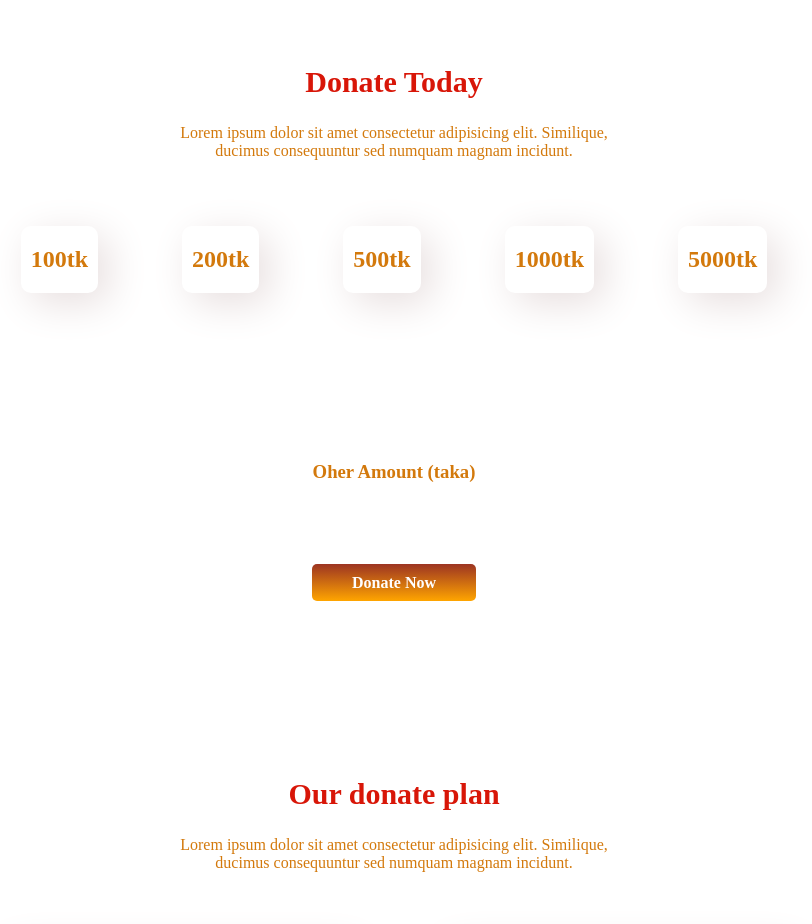
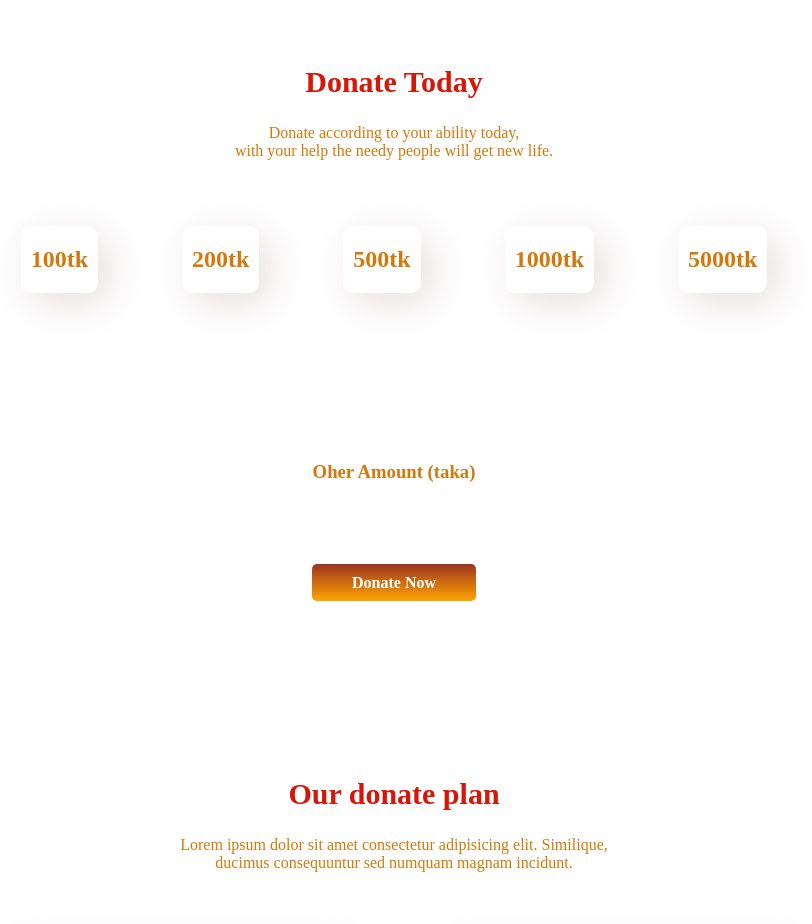
Before and after one commit to bagdipradip05/assignment-0-1, a plain HTML site: page index.html in a window 1280 px wide. Shown: the part 840-1764 px from the top of the page, without its empty margins (246-1058 px from the left). Drawn offline with Linux system fonts and the light colour scheme.

Commit message:
help-you

```diff
--- a/index.html
+++ b/index.html
@@ -22,7 +22,8 @@
     </section>
     <section class="content-1">
         <h1>Donate Today</h1>
-        <p>Lorem ipsum dolor sit amet consectetur adipisicing elit. Similique,<br> ducimus consequuntur sed numquam magnam incidunt.</p>
+        <p>Donate according to your ability today,
+            <br> with your help the needy people will get new life.</p>
         <div class="flexble-contain">
         <div class="donate-item">
             <h2>100tk</h2>
```
